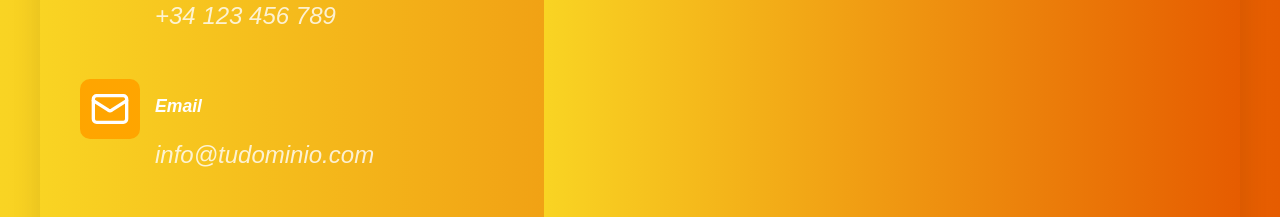
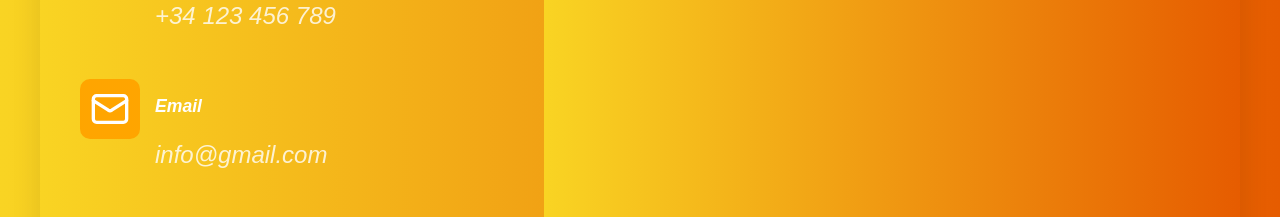
Before and after one commit to FRANCISCOJESUS1980/proyecto12, a React (Vite) app: page /contact in a window 1280 px wide. Shown: the part 865-1082 px from the top of the page. Built offline with nearby package versions, Linux system fonts and the light colour scheme; a web font is replaced by a local one.

Commit message:
feat cambiando imail, quitando problema boton,añadido console.log para ver renderizaciones

```diff
--- a/src/components/CharacterCard/CharacterCard.css
+++ b/src/components/CharacterCard/CharacterCard.css
@@ -31,10 +31,10 @@
   position: relative;
   z-index: 0;
   transition: background 0.3s;
+  min-width: 170px;
 }
 .delete-button {
   margin: 5px;
-  max-width: 160px;
 }
 
 .image-container {
--- a/src/pages/AddCharacter/AddCharacter.jsx
+++ b/src/pages/AddCharacter/AddCharacter.jsx
@@ -5,7 +5,7 @@ import './AddCharacter.css'
 
 const AddCharacter = () => {
   const { dispatch } = useCharacters()
-  console.log('me renderizo')
+  console.log('me renderizo en agregar personaje')
   const handleFormSubmit = async (formState, resetForm) => {
     if (!formState.name.trim()) {
       showErrorAlert(
--- a/src/pages/Contact/Contact.jsx
+++ b/src/pages/Contact/Contact.jsx
@@ -6,7 +6,7 @@ import './Contact.css'
 
 const Contact = () => {
   const [submitted, setSubmitted] = useState(false)
-
+  console.log('me renderizo en contactos')
   return (
     <section className='contact-page'>
       <header className='contact-header'>
--- a/src/pages/Contact/ContactInfo.jsx
+++ b/src/pages/Contact/ContactInfo.jsx
@@ -28,7 +28,7 @@ const ContactInfo = () => {
           <Mail className='icon' />
           <div>
             <h3>Email</h3>
-            <p>info@tudominio.com</p>
+            <p>info@gmail.com</p>
           </div>
         </div>
 
```
